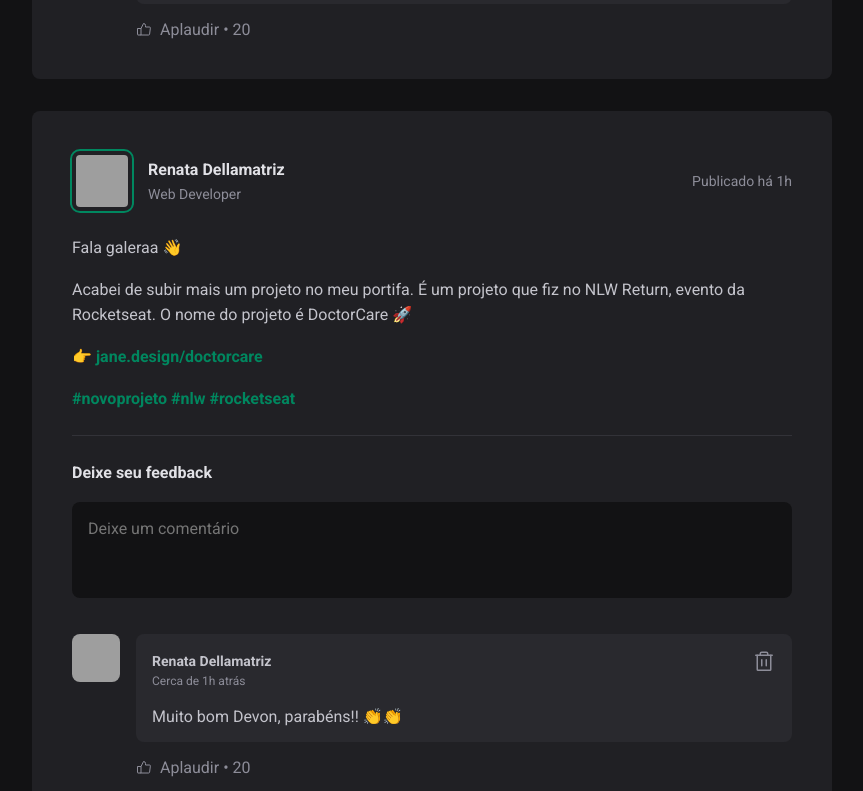
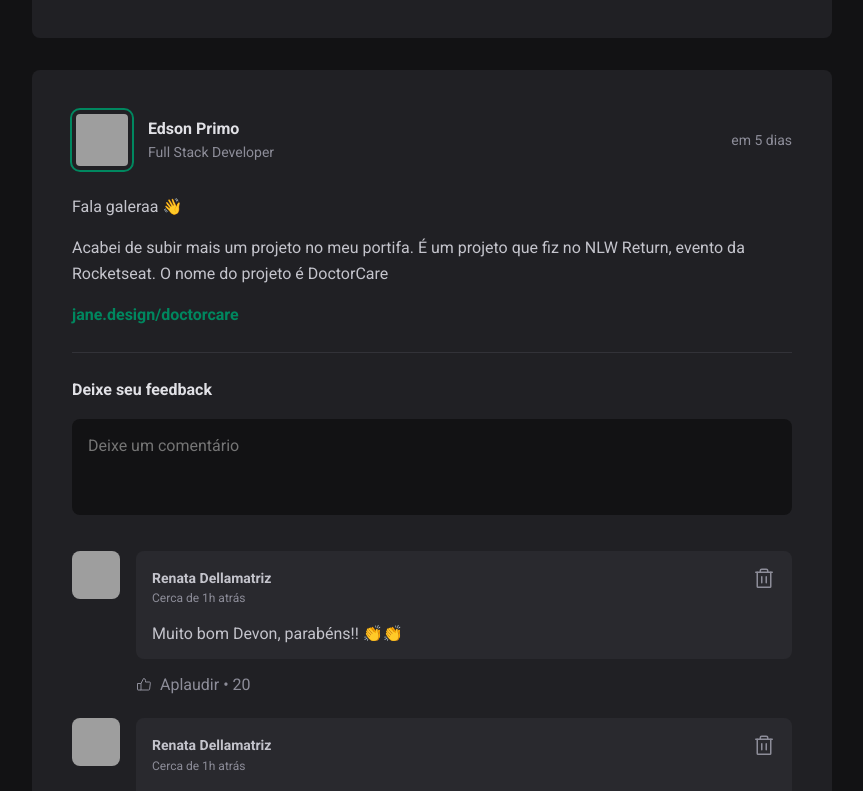
Before and after one commit to RenataDellamatriz/ignite-reactjs-projeto01, a React (Vite) app: page / in a window 1280 px wide. Shown: the part 1066-1857 px from the top of the page, without its empty margins (352-1215 px from the left). Built offline with nearby package versions, Linux system fonts and the light colour scheme; grey boxes are pictures that could not be loaded.

Commit message:
Formating dates

```diff
--- a/index.html
+++ b/index.html
@@ -1,5 +1,5 @@
 <!DOCTYPE html>
-<html lang="en">
+<html lang="pt-BR">
   <head>
     <meta charset="UTF-8" />
 
--- a/package.json
+++ b/package.json
@@ -9,6 +9,7 @@
     "preview": "vite preview"
   },
   "dependencies": {
+    "date-fns": "^2.29.3",
     "phosphor-react": "^1.4.1",
     "react": "^18.2.0",
     "react-dom": "^18.2.0"
--- a/src/App.jsx
+++ b/src/App.jsx
@@ -1,22 +1,87 @@
-import './global.css'
-import styles from './App.module.css'
+import "./global.css";
+import styles from "./App.module.css";
 
 import { Header } from "./components/Header";
 import { Sidebar } from "./components/Sidebar";
-import { Post } from './components/Post'
+import { Post } from "./components/Post";
 
 export function App() {
+  const posts = [
+    {
+      id: 1,
+      author: {
+        avatarUrl: "https://github.com/renatadellamatriz.png",
+        name: "Renata Dellamatriz",
+        role: "Front-end Developer",
+      },
+      content: [
+        { type: "paragraph", content: "Fala galeraa 👋" },
+        {
+          type: "paragraph",
+          content:
+            "Acabei de subir mais um projeto no meu portifa. É um projeto que fiz no NLW Return, evento da Rocketseat. O nome do projeto é DoctorCare",
+        },
+        { type: "link", content: "jane.design/doctorcare" },
+      ],
+      publishedAt: new Date("2022-10-21 20:00:00"),
+    },
+    {
+      id: 2,
+      author: {
+        avatarUrl: "https://github.com/edsonprimo.png",
+        name: "Edson Primo",
+        role: "Full Stack Developer",
+      },
+      content: [
+        { type: "paragraph", content: "Fala galeraa 👋" },
+        {
+          type: "paragraph",
+          content:
+            "Acabei de subir mais um projeto no meu portifa. É um projeto que fiz no NLW Return, evento da Rocketseat. O nome do projeto é DoctorCare",
+        },
+        { type: "link", content: "jane.design/doctorcare" },
+      ],
+      publishedAt: new Date("2022-10-25 16:00:00"),
+    },
+    {
+      id: 3,
+      author: {
+        avatarUrl: "https://github.com/andradejaum.png",
+        name: "João Andrade",
+        role: "Full Stack Developer",
+      },
+      content: [
+        { type: "paragraph", content: "Fala galeraa 👋" },
+        {
+          type: "paragraph",
+          content:
+            "Acabei de subir mais um projeto no meu portifa. É um projeto que fiz no NLW Return, evento da Rocketseat. O nome do projeto é DoctorCare",
+        },
+        { type: "link", content: "jane.design/doctorcare" },
+      ],
+      publishedAt: new Date("2022-10-25 16:00:00"),
+    },
+  ];
+
+
+
   return (
     <>
       <Header />
-     <div className={styles.wrapper}>
-      <Sidebar/>
-      <main>
-      <Post/>
-      <Post/>
-      </main>
-     </div>
-
+      <div className={styles.wrapper}>
+        <Sidebar />
+        <main>
+          {posts.map( post => {
+            return (
+              <Post
+                author={post.author}
+                content={post.content}
+                publishedAt={post.publishedAt}
+              />
+            );
+          })}
+        </main>
+      </div>
     </>
   );
 }
--- a/src/components/Post.jsx
+++ b/src/components/Post.jsx
@@ -1,31 +1,48 @@
+import { format, formatDistanceToNow } from 'date-fns'
+import ptBR from 'date-fns/locale/pt-BR'
+import { LineSegment } from 'phosphor-react';
+
 import { Avatar } from "./Avatar";
 import { Comment } from "./Comment";
 import styles from "./Post.module.css";
 
-export function Post() {
-  return (
+
+//em vez de usar props.authorInfo, usar destructuring
+export function Post({author, publishedAt, content}) {
+
+  const publishedDateFormatted = format( publishedAt, "d 'de' LLLL 'às' HH:mm'h'", {
+    locale: ptBR,
+  });
+
+  const publishedDateRelativeToNow = formatDistanceToNow(publishedAt, {
+    locale:ptBR,
+    addSuffix:true,
+  })
+
+   return (
     <article className={styles.post}>
       <header>
         <div className={styles.author}>
-            <Avatar src="https://github.com/edsonprimo.png"  />
+            <Avatar src={author.avatarUrl}  />
             <div className={styles.authorInfo}>
-                <strong>Renata Dellamatriz</strong>
-                <span>Web Developer</span>
+                <strong>{author.name}</strong>
+                <span>{author.role}</span>
             </div>
         </div>
 
-        <time title='11 de Maior as 08h13' dateTime="2022-05-11">Publicado há 1h</time>
+        <time title={publishedDateFormatted} dateTime={publishedAt.toISOString()}>
+          {publishedDateRelativeToNow}
+        </time>
       </header>
 
-      <div className={styles.content} >
-        <p>Fala galeraa 👋</p>
-        <p>Acabei de subir mais um projeto no meu portifa. É um projeto que fiz no NLW Return, evento da Rocketseat. O nome do projeto é DoctorCare 🚀</p>
-        <p>👉{' '}<a href=""> jane.design/doctorcare</a></p>
-        <p>
-            <a href="">#novoprojeto</a>{' '}
-            <a href="">#nlw </a>{' '}
-            <a href="">#rocketseat</a>
-        </p>
+      <div className={styles.content}>
+        {content.map( item => {
+          if(item.type=== 'paragraph') {
+            return <p>{item.content}</p>
+          } else if (item.type ==='link') {
+            return <p><a href='#'>{item.content}</a></p>
+          }
+        })}
       </div>
 
       <form className={styles.commentForm}>
```
Also changed, not shown: 1 other file (tests, documents, lock files or other folders).
